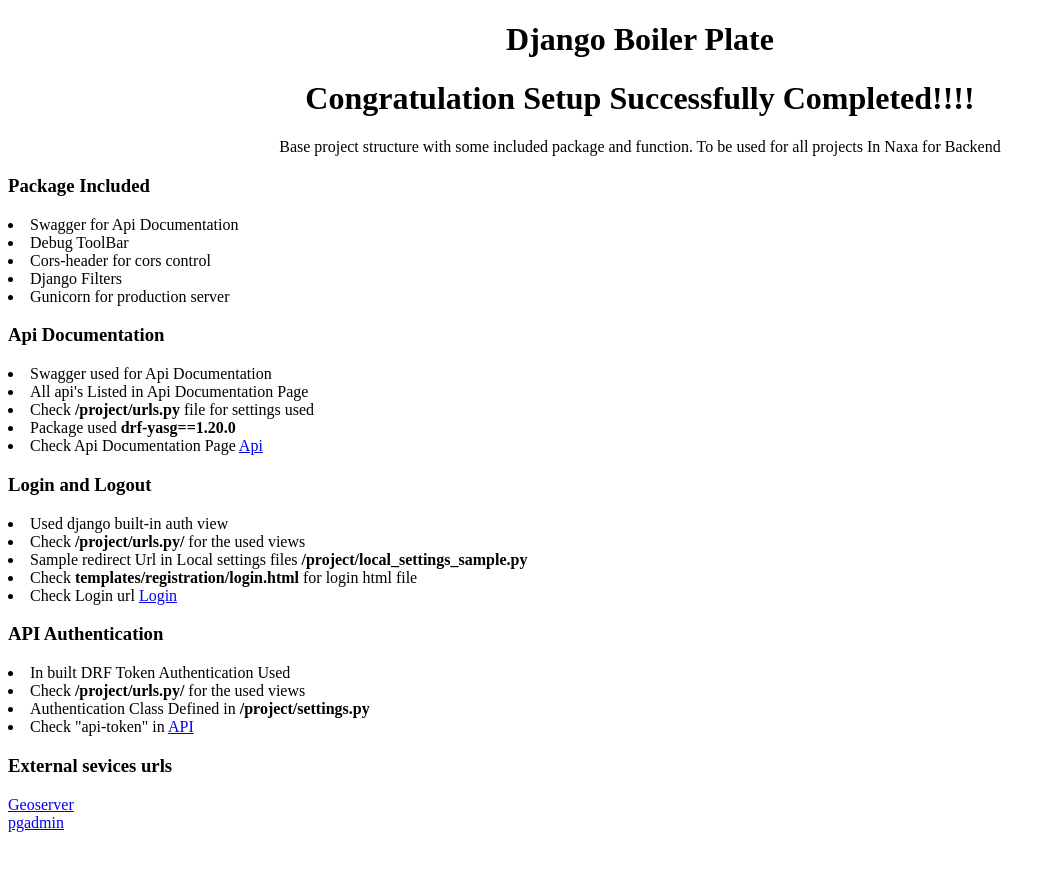
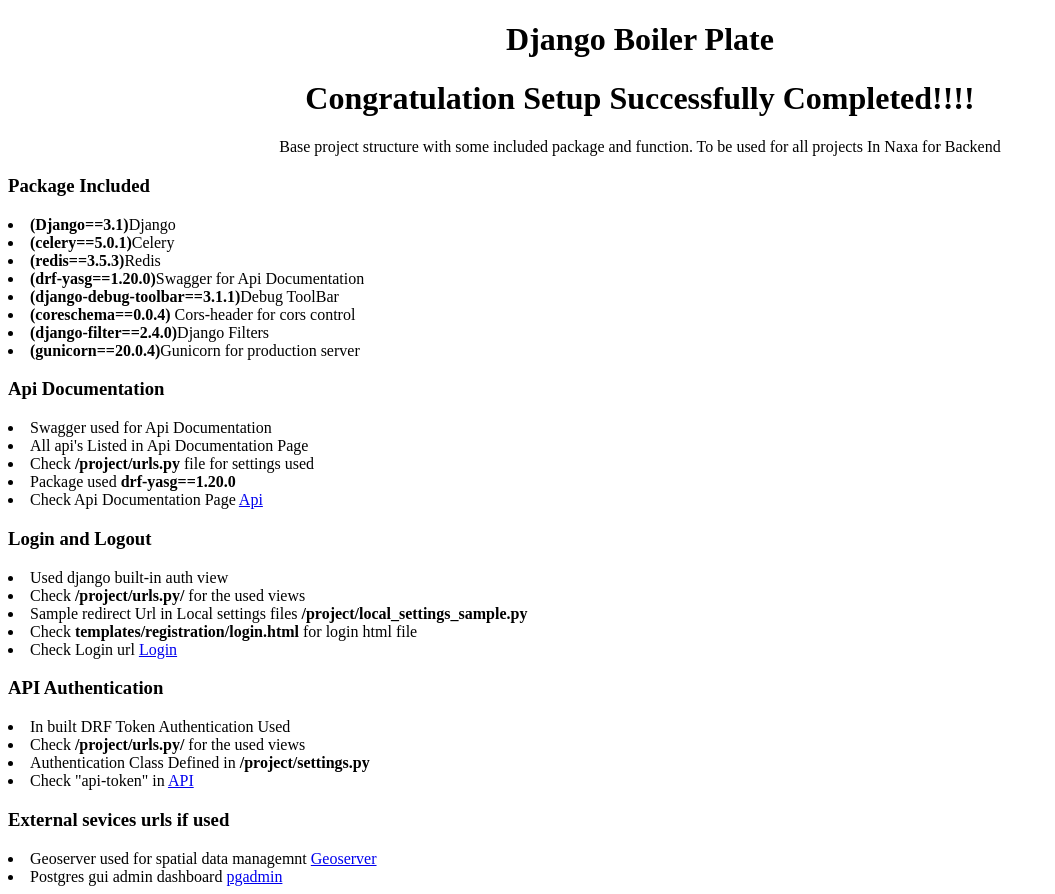
Before and after one commit to cecililu/Naxatask, a Django app: page / in a window 1280 px wide. Shown: the whole page, without its empty margins (0-1055 px from the left). Before the commit the page ends 832 px from the top, so only its background shows below. Run offline with Django 3.2, Linux system fonts and the light colour scheme; parts of the project's set-up code (start-up, migrations or seed data) failed here and were passed over.

Commit message:
fix: added package names and  geoserver, pg-admin description in about page

```diff
--- a/templates/about.html
+++ b/templates/about.html
@@ -11,11 +11,14 @@
    for Backend</p>
 <h3>Package Included </h3>
 <div>
-    <li>Swagger for Api Documentation</li>
-    <li>Debug ToolBar</li>
-    <li>Cors-header for cors control</li>
-    <li>Django Filters</li>
-    <li>Gunicorn for production server</li>
+    <li><b>(Django==3.1)</b>Django</li>
+    <li><b>(celery==5.0.1)</b>Celery</li>
+    <li><b>(redis==3.5.3)</b>Redis</li>
+    <li><b>(drf-yasg==1.20.0)</b>Swagger for Api Documentation</li>
+    <li><b>(django-debug-toolbar==3.1.1)</b>Debug ToolBar</li>
+    <li><b>(coreschema==0.0.4)</b> Cors-header for cors control</li>
+    <li><b>(django-filter==2.4.0)</b>Django Filters</li>
+    <li><b>(gunicorn==20.0.4)</b>Gunicorn for production server</li>
 </div>
 
 <h3>Api Documentation</h3>
@@ -47,11 +50,11 @@
 
 
 
-<h3>External sevices urls</h3>
+<h3>External sevices urls if used</h3>
 <div>
-    <a href=http://localhost:8600/geoserver>Geoserver</a>
-    <br>
-    <a href=http://localhost:5051>pgadmin</a>
+    <li>Geoserver used for spatial data managemnt <a href=http://localhost:8600/geoserver>Geoserver</a></li>
+    <li>Postgres gui admin dashboard <a href=http://localhost:5051>pgadmin</a></li>
+
 
 </div>
 
```
